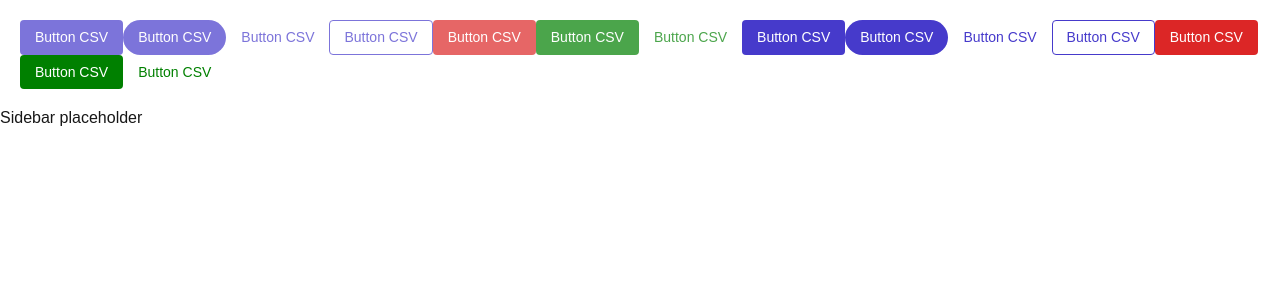
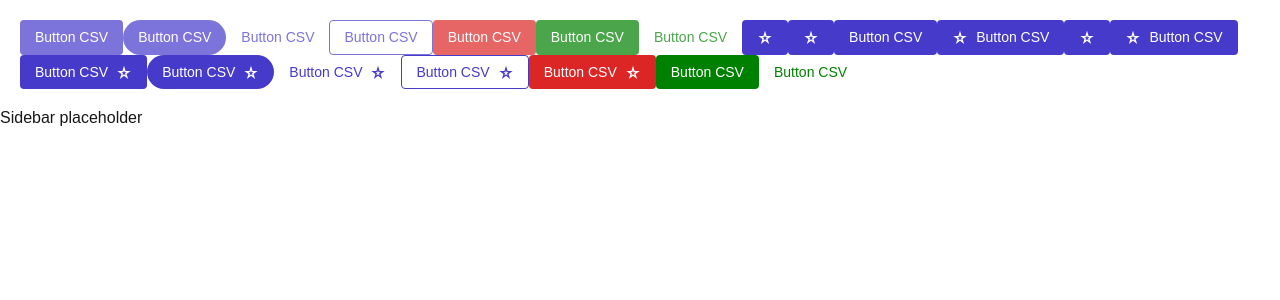
Before and after one commit to jalbe0076/component_kit, a Next.js app: page / in a window 1280 px wide. Shown: the top 300 px of the page. Built offline with nearby package versions, Linux system fonts and the light colour scheme.

Commit message:
Add feature allowing for left and right SVG icons

```diff
--- a/src/app/page.tsx
+++ b/src/app/page.tsx
@@ -1,6 +1,7 @@
 "use client";
 import styles from "./page.module.scss";
 import { Button } from "../components";
+import StarIcon from "../icons/StarIcon";
 
 export default function Home() {
   const handleClick = () => {
@@ -16,11 +17,17 @@ export default function Home() {
       <Button disabled color="#008000" variant="destructive" onClick={handleClick}>Button CSV</Button>
       <Button disabled color="#008000" onClick={handleClick}>Button CSV</Button>
       <Button disabled variant="secondary" color="#008000" onClick={handleClick}>Button CSV</Button>
+      <Button onClick={handleClick}><StarIcon/></Button>
+      <Button iconRight={<StarIcon/>} onClick={handleClick}></Button>
       <Button onClick={handleClick}>Button CSV</Button>
-      <Button  rounded={true}  onClick={handleClick}>Button CSV</Button>
-      <Button variant="secondary" onClick={handleClick}>Button CSV</Button>
-      <Button  variant="outline" onClick={handleClick}>Button CSV</Button>
-      <Button color="#008000" variant="destructive" onClick={handleClick}>Button CSV</Button>
+      <Button iconLeft={<StarIcon/>}  onClick={handleClick}>Button CSV</Button>
+      <Button iconLeft={<StarIcon/>} onClick={handleClick}></Button>
+      <Button iconLeft={<StarIcon/>}  onClick={handleClick}>Button CSV</Button>
+      <Button iconRight={<StarIcon/>} onClick={handleClick}>Button CSV</Button>
+      <Button  rounded={true} iconRight={<StarIcon/>} onClick={handleClick}>Button CSV</Button>
+      <Button iconRight={<StarIcon/>} variant="secondary" onClick={handleClick}>Button CSV</Button>
+      <Button  iconRight={<StarIcon/>} variant="outline" onClick={handleClick}>Button CSV</Button>
+      <Button iconRight={<StarIcon/>} color="#008000" variant="destructive" onClick={handleClick}>Button CSV</Button>
       <Button color="#008000" onClick={handleClick}>Button CSV</Button>
       <Button variant="secondary" color="#008000" onClick={handleClick}>Button CSV</Button>
     </div>
--- a/src/components/Button/Button.tsx
+++ b/src/components/Button/Button.tsx
@@ -1,8 +1,9 @@
 "use client";
+import { SVGProps } from "react";
 import styles from "./button.module.scss";
 
 interface ButtonProps extends React.ButtonHTMLAttributes<HTMLButtonElement> {
-    children: React.ReactNode;
+    children?: React.ReactNode; // Wrap SVG's in a span to set proper line-height
     onClick?: () => void;
     // Variants alter the button's style, no value is the default style for a bold colour button
     variant?: "primary" | "secondary" | "outline" | "destructive";
@@ -12,6 +13,8 @@ interface ButtonProps extends React.ButtonHTMLAttributes<HTMLButtonElement> {
     colorHover?: string;
     // This will round the button's corners to a rounded, pill-like shape
     rounded?: boolean;
+    iconLeft?: React.ReactNode;
+    iconRight?: React.ReactNode;
 }
 
 const Button: React.FC<ButtonProps> = ({
@@ -21,6 +24,8 @@ const Button: React.FC<ButtonProps> = ({
     color = "#463ACB",
     colorHover = "#3730a3",
     rounded = false,
+    iconLeft,
+    iconRight,
     ...htmlBtnProps
 }) => {
 
@@ -38,7 +43,9 @@ const Button: React.FC<ButtonProps> = ({
         style={btnColorsStyles}
         {...htmlBtnProps}
     >
+        {iconLeft}
         {children}
+        {iconRight}
     </button>
   );
 }
--- a/src/components/Button/button.module.scss
+++ b/src/components/Button/button.module.scss
@@ -10,6 +10,12 @@
     justify-content: center;
     align-items: center;
     transition: background-color 0.3s ease;
+    column-gap: 8px;
+    fill: var(--btn-secondary-color);
+
+    svg {
+        vertical-align: middle;
+    }
 
     &.primary {
         background-color: var(--btn-primary-color);
@@ -29,9 +35,11 @@
     &.secondary, &.outline {
         background-color: var(--btn-secondary-color);
         color: var(--btn-primary-color);
+        fill: var(--btn-primary-color);
 
         &:hover:not([disabled]) {
             color: var(--btn-secondary-color);
+            fill: var(--btn-secondary-color);
         }
     }
 
--- /dev/null
+++ b/src/icons/StarIcon.tsx
@@ -0,0 +1,18 @@
+import { SVGProps } from "react";
+
+const StarIcon = (props: SVGProps<SVGSVGElement>) => {
+    return (
+        <span>
+            <svg
+                height="16"
+                viewBox="0 -960 960 960"
+                width="16"
+                xmlns="http://www.w3.org/2000/svg"
+            >
+                <path d="m384-334 96-74 96 74-36-122 90-64h-112l-38-124-38 124h-112l90 64zm-151 214 93-304-246-176h304l96-320 96 320h304l-246 176 93 304-247-188z"/>
+            </svg>
+        </span>
+    )
+};
+
+export default StarIcon;
```
